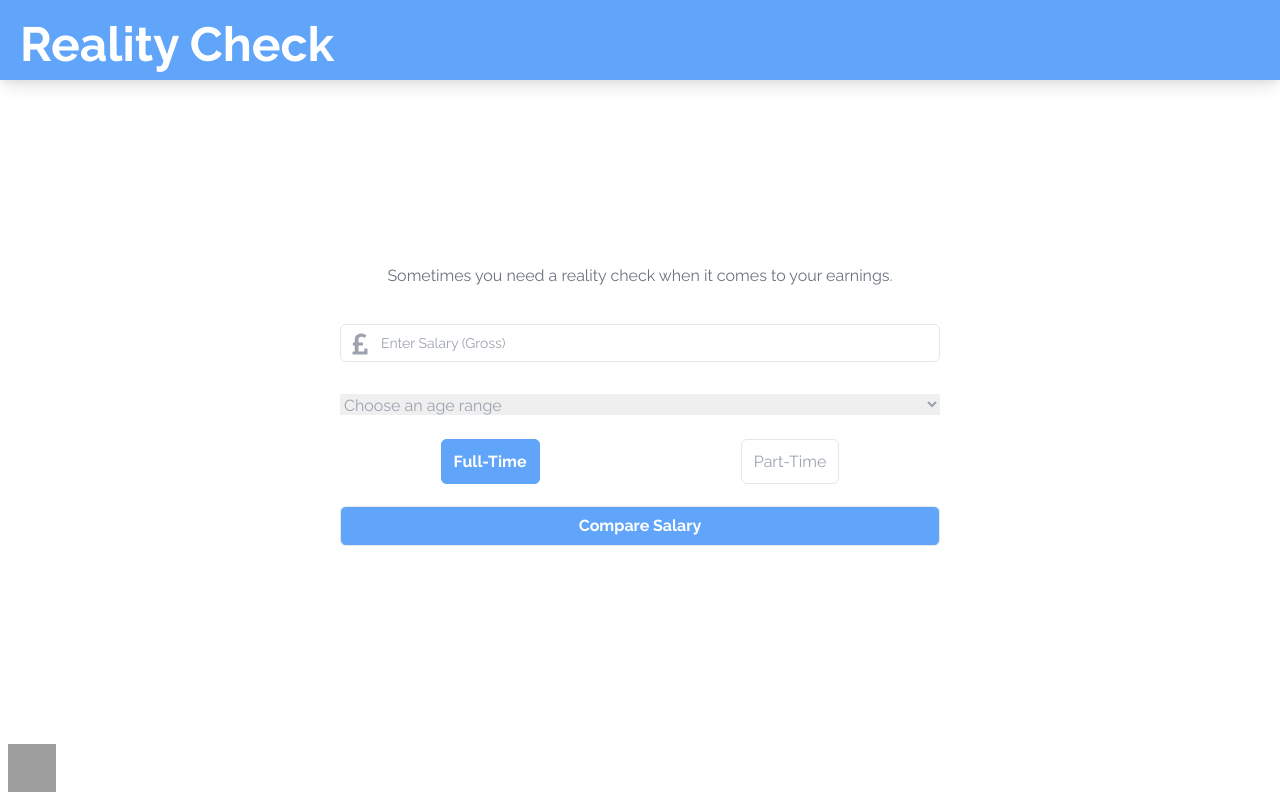
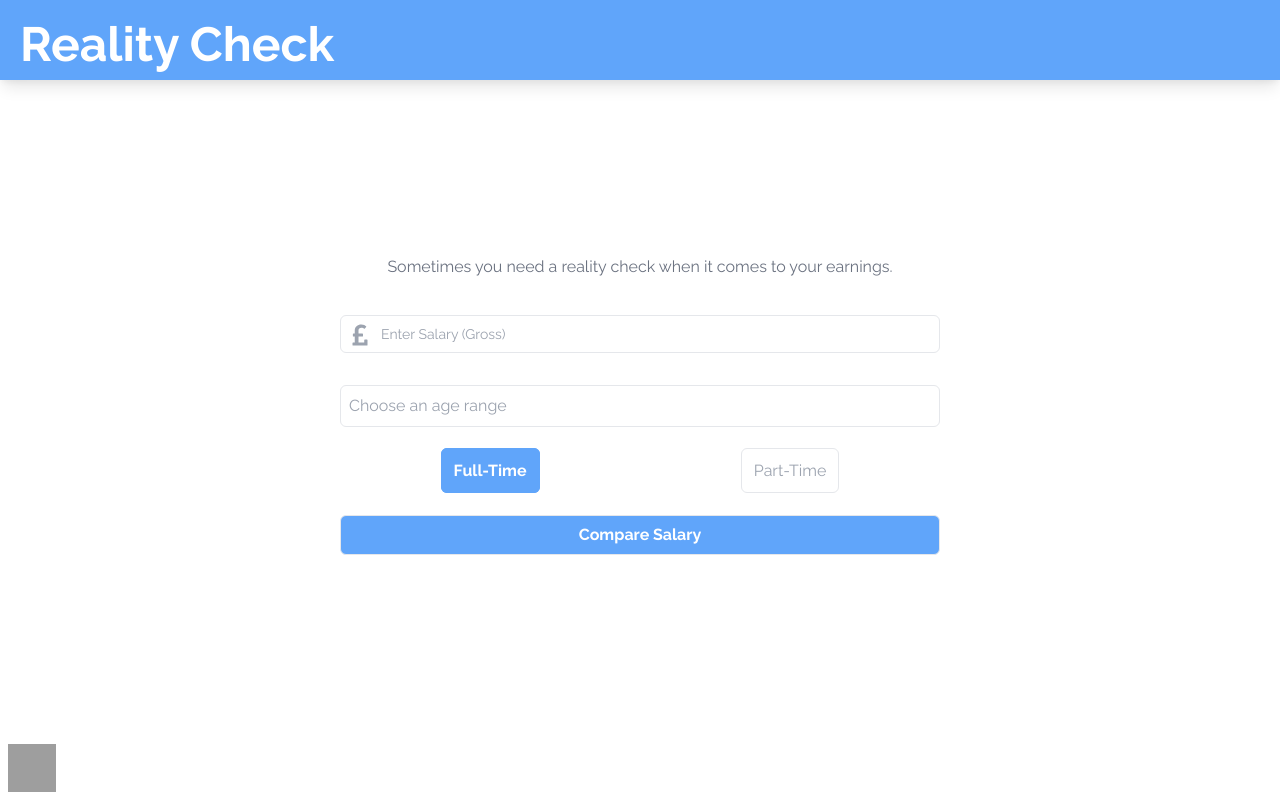
Before and after one commit to cupton15/reality-check, a React (Create React App) app: page / in a window 1280 px wide. Built offline with nearby package versions, Linux system fonts and the light colour scheme; grey boxes are pictures that could not be loaded.

Commit message:
making titles less specefic

```diff
--- a/src/components/salary check form/SalaryCheckForm.tsx
+++ b/src/components/salary check form/SalaryCheckForm.tsx
@@ -59,13 +59,17 @@ export default function SalaryCheckForm({ onSubmit }: FormProps): JSX.Element {
         <label htmlFor="age-select" className="sr-only">
           Select age range
         </label>
-        <select id="age-select" {...register('ageRange')} className="w-full">
+        <select
+          id="age-select"
+          {...register('ageRange')}
+          className="w-full border border-gray-200 rounded-md p-2 bg-white appearance-none"
+        >
           <option value="">Choose an age range</option>
           <option value="all" defaultChecked>
             All
           </option>
           <option value="18-21">18-21</option>
-          <option value="22-29">22-39</option>
+          <option value="22-29">22-29</option>
           <option value="30-39">30-39</option>
           <option value="40-49">40-49</option>
           <option value="50-59">50-59</option>
--- a/src/components/salary results/SalaryResults.tsx
+++ b/src/components/salary results/SalaryResults.tsx
@@ -34,7 +34,9 @@ export default function SalaryResults({ jobInfo }: ResultProps): JSX.Element {
         salary={jobInfo.salary}
       />
       <SalaryChart
-        title="UK National median salaries"
+        title={`UK National median salaries ${
+          jobInfo.ageRange !== 'all' ? `(${jobInfo.ageRange} age range)` : ''
+        }`}
         salary={jobInfo.salary}
         percentiles={salaryData.percentiles}
       />
--- a/src/components/salary results/median text/MedianText.tsx
+++ b/src/components/salary results/median text/MedianText.tsx
@@ -31,7 +31,7 @@ export default function MedianText({
 
   return (
     <p>
-      Your salary is {resultText} the national median of&nbsp;
+      Your salary is {resultText} the median of&nbsp;
       {Intl.NumberFormat('en-GB', {
         style: 'currency',
         currency: 'GBP',
```
